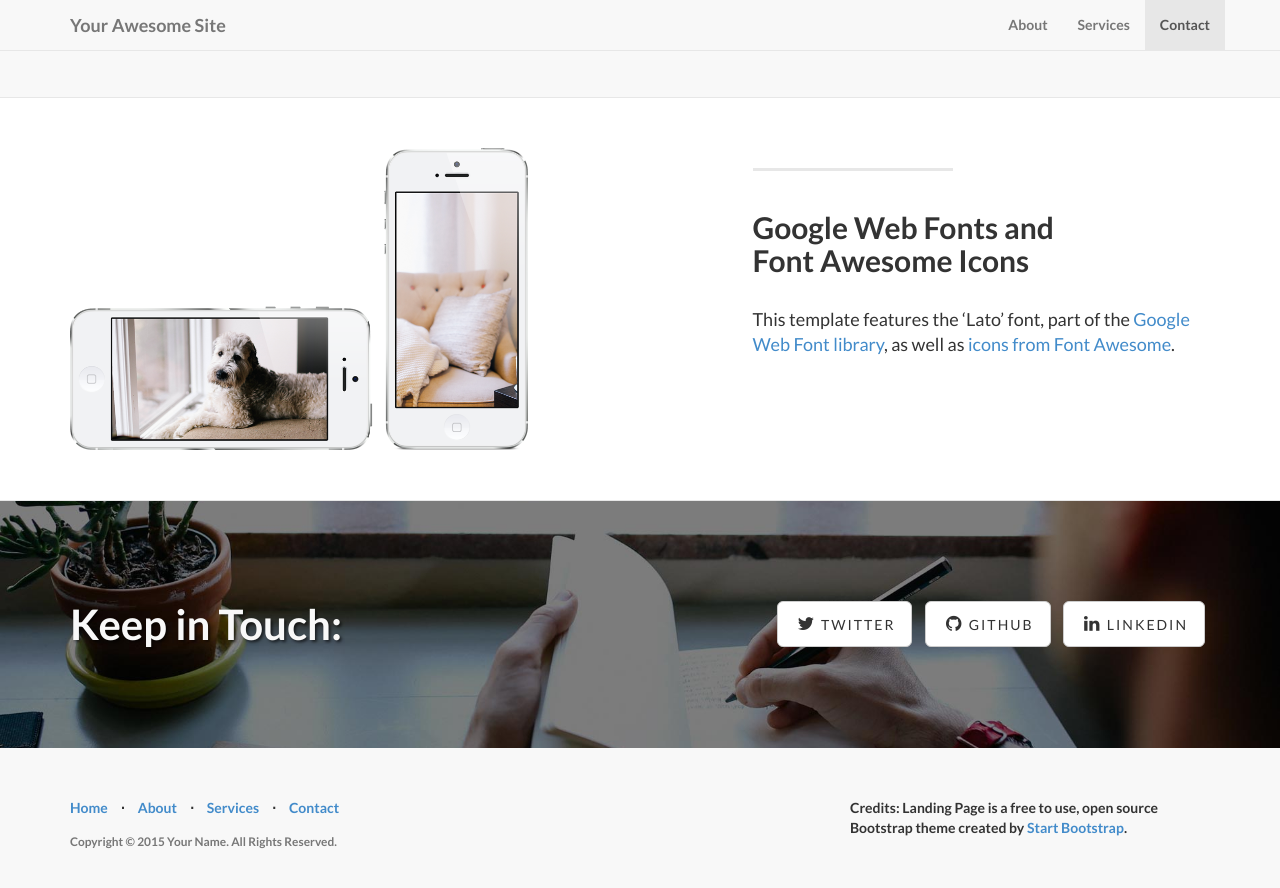
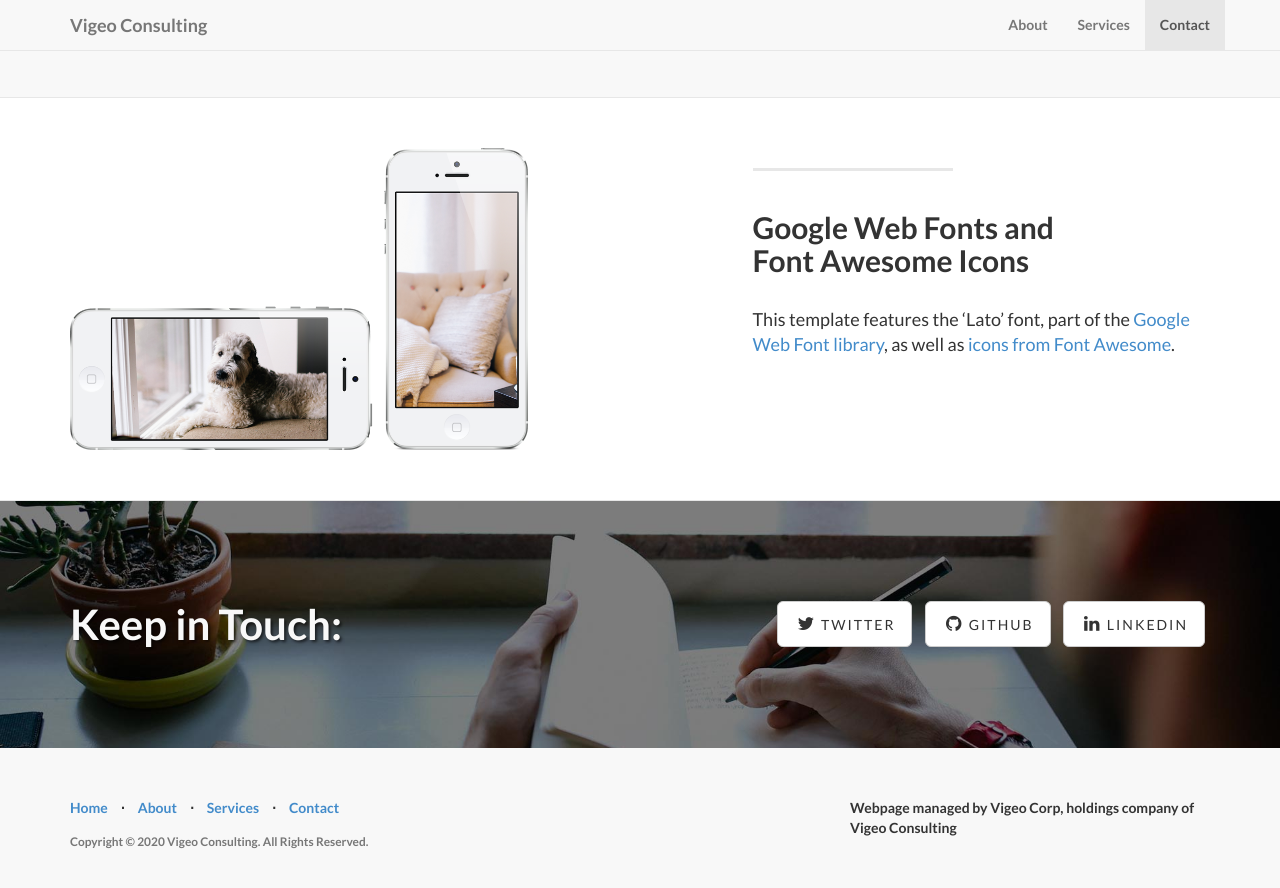
Before and after one commit to starbuck10/vigeoconsult, a Jekyll site: the page built from index.html, in a window 1280 px wide and 900 px high, scrolled down 1902 px. Shown: the top 888 px of the window. Built offline with Jekyll 4.4.1, drawn with Linux system fonts in a browser that asks for light colours.

Commit message:
yml updates

```diff
--- a/_config.yml
+++ b/_config.yml
@@ -2,16 +2,15 @@
 #      Main Configs       #
 # ----------------------- #
 
-url: http://yoursite.com
-title: Your Awesome Site
-email: your-email@domain.com
-author: Your Name
+url: http://vigeoconsult.com
+title: Vigeo Consulting
+email: sales@vigeoconstruction.com
+author: Joshua Coffie
 description: > # "Write an awesome description for your new site here.
-  You can edit this line in _config.yml. It will appear in your document
-  head meta (for Google search results) and in your feed.xml site
-  description.
-copyright: 'Copyright &copy; 2015 Your Name. All Rights Reserved.'
-credits: 'Credits: Landing Page is a free to use, open source Bootstrap theme created by <a href="http://startbootstrap.com/">Start Bootstrap</a>.'
+  Vigeo Consulting is a niche, boutique management consulting firm located in Denver, CO
+  that specializes in management and technology advisory.
+copyright: 'Copyright &copy; 2020 Vigeo Consulting. All Rights Reserved.'
+credits: 'Webpage managed by Vigeo Corp, holdings company of Vigeo Consulting'
 
 # ----------------------- #
 #    Jekyll & Plugins     #
```
